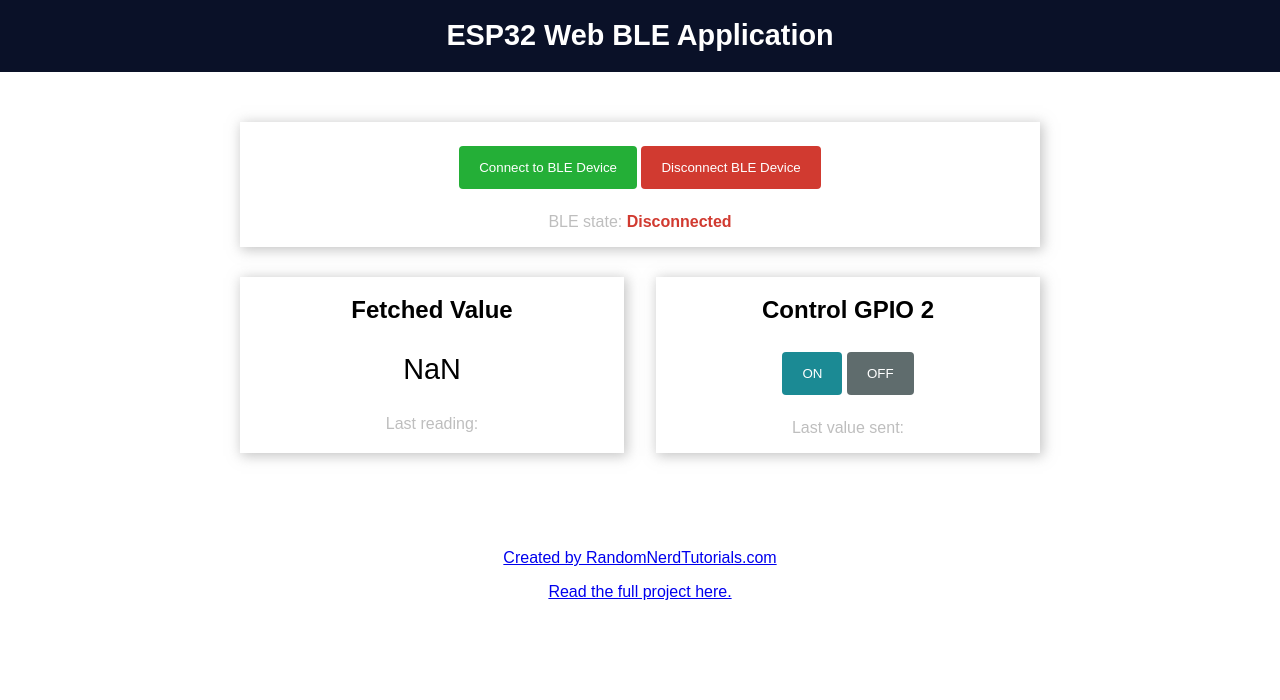
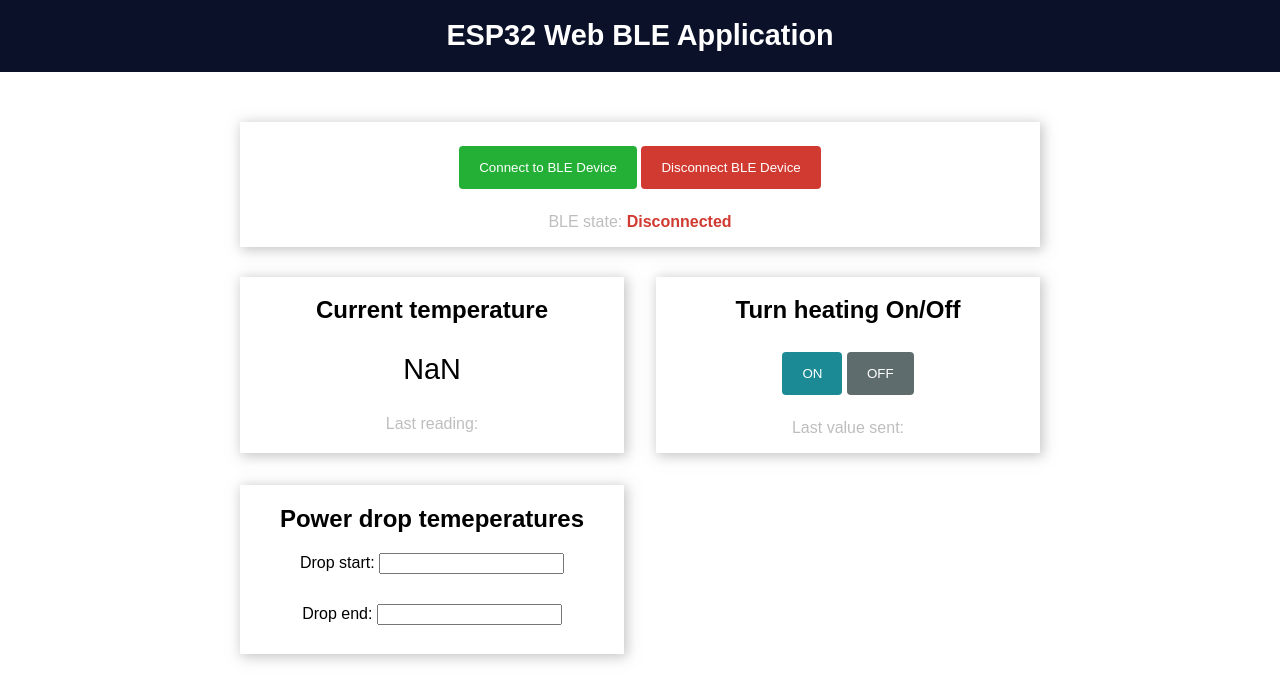
Before and after one commit to chakaramba/thermo-hole-client, a plain HTML site: page index.html in a window 1280 px wide. Drawn offline with Linux system fonts and the light colour scheme.

Commit message:
Added component for temperature drop values

```diff
--- a/index.html
+++ b/index.html
@@ -1,5 +1,6 @@
 <!DOCTYPE html>
 <html>
+
 <head>
     <title>ESP32 Web BLE App</title>
     <meta name="viewport" content="width=device-width, initial-scale=1">
@@ -7,6 +8,7 @@
     <link rel="stylesheet" type="text/css" href="style.css">
     <meta charset="UTF-8">
 </head>
+
 <body>
     <div class="topnav">
         <h1>ESP32 Web BLE Application</h1>
@@ -18,27 +20,34 @@
                     <button id="connectBleButton" class="connectButton"> Connect to BLE Device</button>
                     <button id="disconnectBleButton" class="disconnectButton"> Disconnect BLE Device</button>
                 </p>
-                <p class="gray-label">BLE state: <strong><span id="bleState" style="color:#d13a30;">Disconnected</span></strong></p>
+                <p class="gray-label">BLE state: <strong><span id="bleState"
+                            style="color:#d13a30;">Disconnected</span></strong></p>
             </div>
         </div>
         <div class="card-grid">
             <div class="card">
-                <h2>Fetched Value</h2>
+                <h2>Current temperature</h2>
                 <p class="reading"><span id="valueContainer">NaN</span></p>
                 <p class="gray-label">Last reading: <span id="timestamp"></span></p>
             </div>
-
             <div class="card">
-                <h2>Control GPIO 2</h2>
+                <h2>Turn heating On/Off</h2>
                 <button id="onButton" class="onButton">ON</button>
                 <button id="offButton" class="offButton">OFF</button>
                 <p class="gray-label">Last value sent: <span id="valueSent"></span></p>
             </div>
+            <div class="card">
+                <h2>Power drop temeperatures</h2>
+                <p>
+                    Drop start:
+                    <input id="dropStartTemperature" class="inputField">
+                </p>
+                <p>
+                    Drop end:
+                    <input id="dropEndTemperature" class="inputField">
+                </p>
             </div>
         </div>
-    <div class="footer">
-        <p><a href="https://randomnerdtutorials.com/">Created by RandomNerdTutorials.com</a></p>
-        <p><a href="https://RandomNerdTutorials.com/esp32-web-bluetooth/">Read the full project here.</a></p>
     </div>
 </body>
 <script>
@@ -53,10 +62,10 @@
     const timestampContainer = document.getElementById('timestamp');
 
     //Define BLE Device Specs
-    var deviceName ='ESP32';
     var bleService = '19b10000-e8f2-537e-4f6c-d104768a1214';
-    var sensorCharacteristic= '19b10001-e8f2-537e-4f6c-d104768a1214';
-    var ledCharacteristic = '19b10002-e8f2-537e-4f6c-d104768a1214';
+    var temperatureSensorCharacteristic = '19b10001-e8f2-537e-4f6c-d104768a1214';
+    var heatingToggleCharacteristic = '19b10002-e8f2-537e-4f6c-d104768a1214';
+    var temperatureDropCharacteristic = '19b10003-e8f2-537e-4f6c-d104768a1214';
 
     //Global Variables to Handle Bluetooth
     var bleServer;
@@ -65,7 +74,7 @@
 
     // Connect Button (search for BLE Devices only if BLE is available)
     connectButton.addEventListener('click', (event) => {
-        if (isWebBluetoothEnabled()){
+        if (isWebBluetoothEnabled()) {
             connectToDevice();
         }
     });
@@ -89,7 +98,7 @@
     }
 
     // Connect to BLE Device and Enable Notifications
-    function connectToDevice(){
+    function connectToDevice() {
         console.log('Initializing Bluetooth...');
         navigator.bluetooth.requestDevice({
             acceptAllDevices: true,
@@ -103,7 +112,7 @@
                 device.addEventListener('gattservicedisconnected', onDisconnected);
                 return device.gatt.connect();
             })
-        .then(gattServer =>{
+            .then(gattServer => {
                 bleServer = gattServer;
                 console.log("Connected to GATT Server");
                 return bleServer.getPrimaryService(bleService);
@@ -111,7 +120,7 @@
             .then(service => {
                 bleServiceFound = service;
                 console.log("Service discovered:", service.uuid);
-            return service.getCharacteristic(sensorCharacteristic);
+                return service.getCharacteristic(temperatureSensorCharacteristic);
             })
             .then(characteristic => {
                 console.log("Characteristic discovered:", characteristic.uuid);
@@ -132,7 +141,7 @@
             })
     }
 
-    function onDisconnected(event){
+    function onDisconnected(event) {
         console.log('Device Disconnected:', event.target.device.name);
         bleStateContainer.innerHTML = "Device disconnected";
         bleStateContainer.style.color = "#d13a30";
@@ -140,16 +149,16 @@
         connectToDevice();
     }
 
-    function handleCharacteristicChange(event){
+    function handleCharacteristicChange(event) {
         const newValueReceived = new TextDecoder().decode(event.target.value);
         console.log("Characteristic value changed: ", newValueReceived);
         retrievedValue.innerHTML = newValueReceived;
         timestampContainer.innerHTML = getDateTime();
     }
 
-    function writeOnCharacteristic(value){
+    function writeOnCharacteristic(value) {
         if (bleServer && bleServer.connected) {
-            bleServiceFound.getCharacteristic(ledCharacteristic)
+            bleServiceFound.getCharacteristic(heatingToggleCharacteristic)
                 .then(characteristic => {
                     console.log("Found the LED characteristic: ", characteristic.uuid);
                     const data = new Uint8Array([value]);
@@ -163,7 +172,7 @@
                     console.error("Error writing to the LED characteristic: ", error);
                 });
         } else {
-            console.error ("Bluetooth is not connected. Cannot write to characteristic.")
+            console.error("Bluetooth is not connected. Cannot write to characteristic.")
             window.alert("Bluetooth is not connected. Cannot write to characteristic. \n Connect to BLE first!")
         }
     }
--- a/style.css
+++ b/style.css
@@ -3,20 +3,25 @@ html {
     display: inline-block;
     text-align: center;
 }
+
 h1 {
     font-size: 1.8rem;
     color: white;
 }
+
 .topnav {
     overflow: hidden;
     background-color: #0A1128;
 }
+
 body {
     margin: 0;
 }
+
 .content {
     padding: 50px;
 }
+
 .card-grid {
     max-width: 800px;
     margin: 0 auto;
@@ -25,10 +30,12 @@ body {
     grid-gap: 2rem;
     grid-template-columns: repeat(auto-fit, minmax(300px, 1fr));
 }
+
 .card {
     background-color: white;
-    box-shadow: 2px 2px 12px 1px rgba(140,140,140,.5);
+    box-shadow: 2px 2px 12px 1px rgba(140, 140, 140, .5);
 }
+
 button {
     color: white;
     padding: 14px 20px;
@@ -38,19 +45,19 @@ button {
     border-radius: 4px;
 }
 
-.onButton{
+.onButton {
     background-color: #1b8a94;
 }
 
-.offButton{
+.offButton {
     background-color: #5f6c6d;
 }
 
-.connectButton{
+.connectButton {
     background-color: #24af37;
 }
 
-.disconnectButton{
+.disconnectButton {
     background-color: #d13a30;
 }
 
@@ -62,3 +69,7 @@ button {
 .reading {
     font-size: 1.8rem;
 }
+
+.inputField {
+    margin-block-end: 1em;
+}
```
Lines whose indentation alone changed are shown as unchanged.
